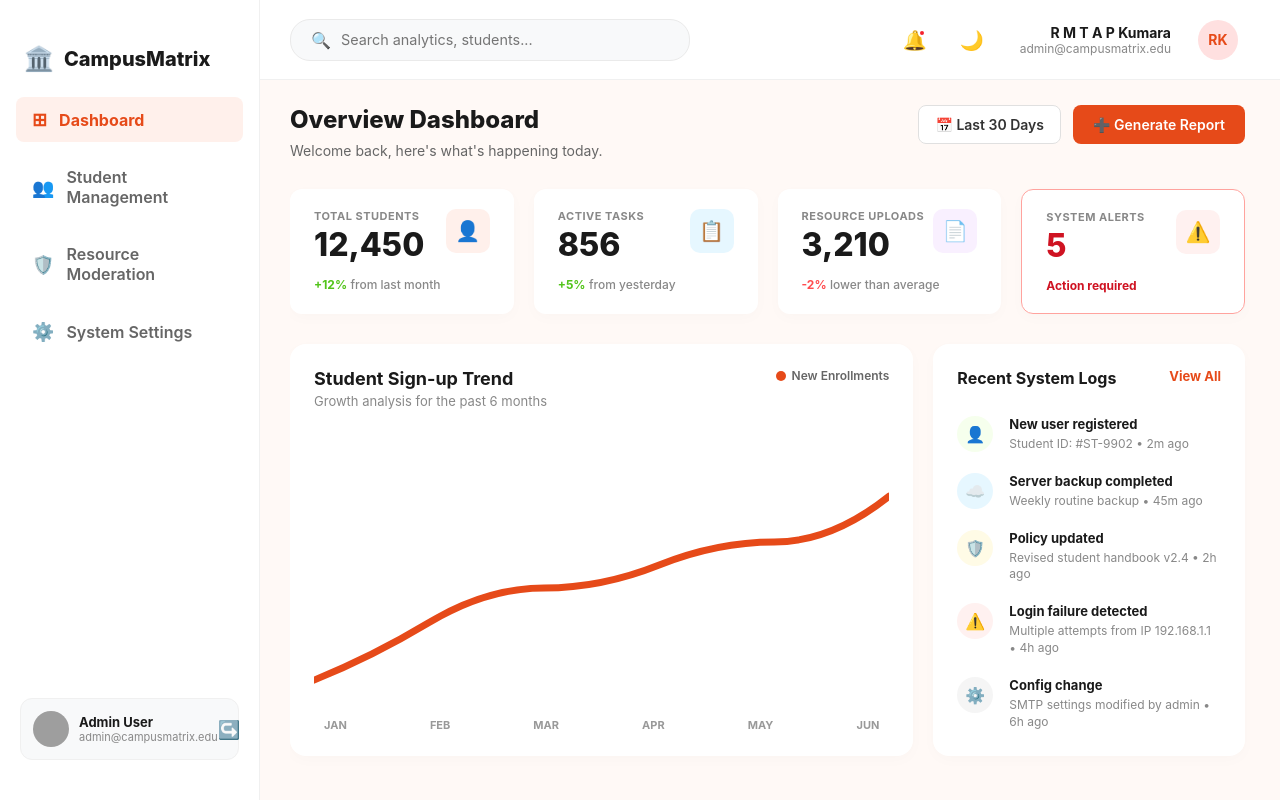
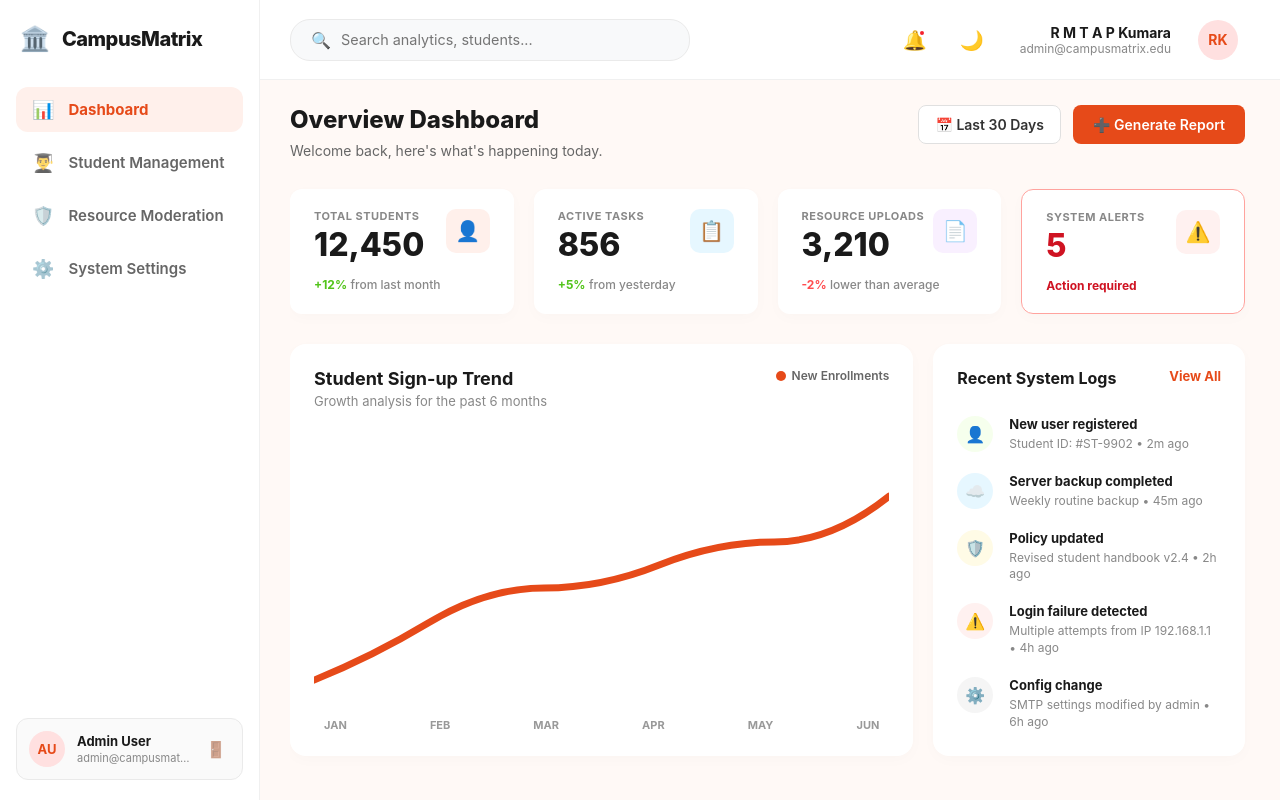
Before and after one commit to CampusMatrix-Org/CampusMatrix-project-2.0, a React app in the folder frontend/: page /admin in a window 1280 px wide. Built offline with nearby package versions, Linux system fonts and the light colour scheme; grey boxes are pictures that could not be loaded; the HTML template or start-up script is replaced by a standard one.

Commit message:
Updated Admin Sidebar UI and hover effects to match Student Dashboard

```diff
--- /dev/null
+++ b/frontend/src/components/admin/AdminSidebar.css
@@ -0,0 +1,148 @@
+.admin-sidebar {
+  width: 260px;
+  height: 100vh;
+  background-color: #FFFFFF;
+  border-right: 1px solid #F0F0F0;
+  display: flex;
+  flex-direction: column;
+  position: sticky;
+  top: 0;
+  z-index: 100;
+}
+
+.admin-logo {
+  padding: 24px 20px;
+  display: flex;
+  align-items: center;
+  gap: 12px;
+  margin-bottom: 10px;
+}
+
+.admin-logo h2 {
+  margin: 0;
+  font-size: 20px;
+  font-weight: 800;
+  color: #1A1A1A;
+  letter-spacing: -0.5px;
+}
+
+.admin-logo .logo-icon {
+  font-size: 24px;
+}
+
+.admin-nav {
+  padding: 0 16px;
+  display: flex;
+  flex-direction: column;
+  gap: 8px;
+  flex: 1;
+}
+
+/* Base Nav Item Styles */
+.admin-nav-item {
+  display: flex;
+  align-items: center;
+  gap: 14px;
+  padding: 12px 16px;
+  text-decoration: none;
+  color: #666;
+  font-size: 15px;
+  font-weight: 600;
+  border-radius: 12px;
+  transition: all 0.2s ease;
+}
+
+.admin-nav-item .nav-icon {
+  font-size: 18px;
+  opacity: 0.7;
+  transition: all 0.2s ease;
+}
+
+
+.admin-nav-item:hover {
+  background-color: #FFF9F5;
+}
+
+.admin-nav-item:hover .nav-icon {
+  opacity: 1;
+  color: #E64A19;
+}
+
+
+.admin-nav-item.active {
+  background-color: #FFF0EB;
+  color: #E64A19;
+  font-weight: 700;
+}
+
+.admin-nav-item.active .nav-icon {
+  opacity: 1;
+  color: #E64A19;
+}
+
+/* Bottom Profile Footer */
+.admin-sidebar-footer {
+  padding: 20px 16px;
+}
+
+.admin-bottom-profile {
+  display: flex;
+  align-items: center;
+  gap: 12px;
+  padding: 12px;
+  border-radius: 12px;
+  background-color: #FAFAFA;
+  border: 1px solid #EAEAEA;
+}
+
+.admin-avatar-small {
+  width: 36px;
+  height: 36px;
+  border-radius: 50%;
+  background-color: #FFE0E0;
+  color: #E64A19;
+  display: flex;
+  align-items: center;
+  justify-content: center;
+  font-weight: 700;
+  font-size: 13px;
+  flex-shrink: 0;
+}
+
+.admin-bottom-info {
+  flex: 1;
+  overflow: hidden;
+}
+
+.admin-bottom-info h4 {
+  margin: 0 0 2px 0;
+  font-size: 13px;
+  font-weight: 700;
+  color: #1A1A1A;
+  white-space: nowrap;
+  text-overflow: ellipsis;
+  overflow: hidden;
+}
+
+.admin-bottom-info p {
+  margin: 0;
+  font-size: 11px;
+  color: #888;
+  white-space: nowrap;
+  text-overflow: ellipsis;
+  overflow: hidden;
+}
+
+.logout-btn {
+  background: none;
+  border: none;
+  cursor: pointer;
+  font-size: 16px;
+  padding: 4px;
+  opacity: 0.6;
+  transition: 0.2s;
+}
+.logout-btn:hover {
+  opacity: 1;
+  transform: scale(1.1);
+}
--- a/frontend/src/components/admin/AdminSidebar.jsx
+++ b/frontend/src/components/admin/AdminSidebar.jsx
@@ -1,111 +1,52 @@
 import React from 'react';
-import { Link, useLocation } from 'react-router-dom';
-import '../layout/Layout.css';
+import { NavLink } from 'react-router-dom';
+import './AdminSidebar.css';
 
-function AdminSidebar() {
-  const location = useLocation();
-
-
-  const navItems = [
-    { id: 'dashboard', path: '/admin', icon: '⊞', label: 'Dashboard' },
-    { id: 'students', path: '/admin/users', icon: '👥', label: 'Student Management' },
-    { id: 'resources', path: '/admin/resources', icon: '🛡️', label: 'Resource Moderation' },
-    { id: 'settings', path: '/admin/settings', icon: '⚙️', label: 'System Settings' }
-  ];
-
+const AdminSidebar = () => {
   return (
-    <div className="sidebar" style={{
-      display: 'flex',
-      flexDirection: 'column',
-      justifyContent: 'space-between',
-      height: '100vh',
-      borderRight: '1px solid #F0F0F0',
-      backgroundColor: '#fff'
-    }}>
-
-
-      <div>
-        {/* Logo */}
-        <div className="sidebar-logo" style={{
-          padding: '24px',
-          fontSize: '20px',
-          fontWeight: '800',
-          color: '#1A1A1A',
-          display: 'flex',
-          alignItems: 'center',
-          gap: '10px'
-        }}>
-          <span style={{ color: '#6A1B9A', fontSize: '24px' }}>🏛️</span> CampusMatrix
-        </div>
-
-        {/* Navigation Links */}
-        <nav className="sidebar-nav" style={{ padding: '0 16px' }}>
-          {navItems.map((item) => {
-
-            const isActive = location.pathname === item.path;
-
-            return (
-              <Link
-                key={item.id}
-                to={item.path}
-                style={{
-                  display: 'flex',
-                  alignItems: 'center',
-                  gap: '12px',
-                  padding: '12px 16px',
-                  marginBottom: '8px',
-                  borderRadius: '8px',
-                  textDecoration: 'none',
-                  color: isActive ? '#E64A19' : '#666',
-                  backgroundColor: isActive ? '#FFF0EB' : 'transparent',
-                  fontWeight: isActive ? '700' : '600',
-                  transition: 'all 0.2s'
-                }}
-              >
-                <span style={{ fontSize: '18px' }}>{item.icon}</span>
-                {item.label}
-              </Link>
-            );
-          })}
-        </nav>
+    <aside className="admin-sidebar">
+      {/* Logo Section */}
+      <div className="admin-logo">
+        <span className="logo-icon">🏛️</span>
+        <h2>CampusMatrix</h2>
       </div>
 
+      <nav className="admin-nav">
 
-      <div style={{ padding: '20px' }}>
-        <div style={{
-          display: 'flex',
-          alignItems: 'center',
-          justifyContent: 'space-between',
-          backgroundColor: '#F8F9FA',
-          padding: '12px',
-          borderRadius: '12px',
-          border: '1px solid #F0F0F0'
-        }}>
-          <div style={{ display: 'flex', alignItems: 'center', gap: '10px' }}>
-            <img
-              src="https://ui-avatars.com/api/?name=Admin+User&background=FFE0E0&color=E64A19&rounded=true"
-              alt="Admin"
-              style={{ width: '36px', height: '36px', borderRadius: '50%' }}
-            />
-            <div>
-              <h4 style={{ margin: 0, fontSize: '13px', color: '#1A1A1A', fontWeight: '700' }}>Admin User</h4>
-              <p style={{ margin: 0, fontSize: '11px', color: '#888' }}>admin@campusmatrix.edu</p>
-            </div>
+        <NavLink to="/admin" end className={({ isActive }) => isActive ? "admin-nav-item active" : "admin-nav-item"}>
+          <span className="nav-icon">📊</span>
+          Dashboard
+        </NavLink>
+
+        <NavLink to="/admin/users" className={({ isActive }) => isActive ? "admin-nav-item active" : "admin-nav-item"}>
+          <span className="nav-icon">👨‍🎓</span>
+          Student Management
+        </NavLink>
+
+        <NavLink to="/admin/resources" className={({ isActive }) => isActive ? "admin-nav-item active" : "admin-nav-item"}>
+          <span className="nav-icon">🛡️</span>
+          Resource Moderation
+        </NavLink>
+
+        <NavLink to="/admin/settings" className={({ isActive }) => isActive ? "admin-nav-item active" : "admin-nav-item"}>
+          <span className="nav-icon">⚙️</span>
+          System Settings
+        </NavLink>
+      </nav>
+
+      {/* Bottom Profile Section */}
+      <div className="admin-sidebar-footer">
+        <div className="admin-bottom-profile">
+          <div className="admin-avatar-small">AU</div>
+          <div className="admin-bottom-info">
+            <h4>Admin User</h4>
+            <p>admin@campusmatrix.edu</p>
           </div>
-
-          {/* Logout Icon */}
-          <button
-            style={{ background: 'transparent', border: 'none', cursor: 'pointer', color: '#888', fontSize: '18px' }}
-            title="Logout"
-            onClick={() => console.log('Logout clicked')}
-          >
-            ↪️
-          </button>
+          <button className="logout-btn" title="Logout">🚪</button>
         </div>
       </div>
-
-    </div>
+    </aside>
   );
-}
+};
 
 export default AdminSidebar;
```
